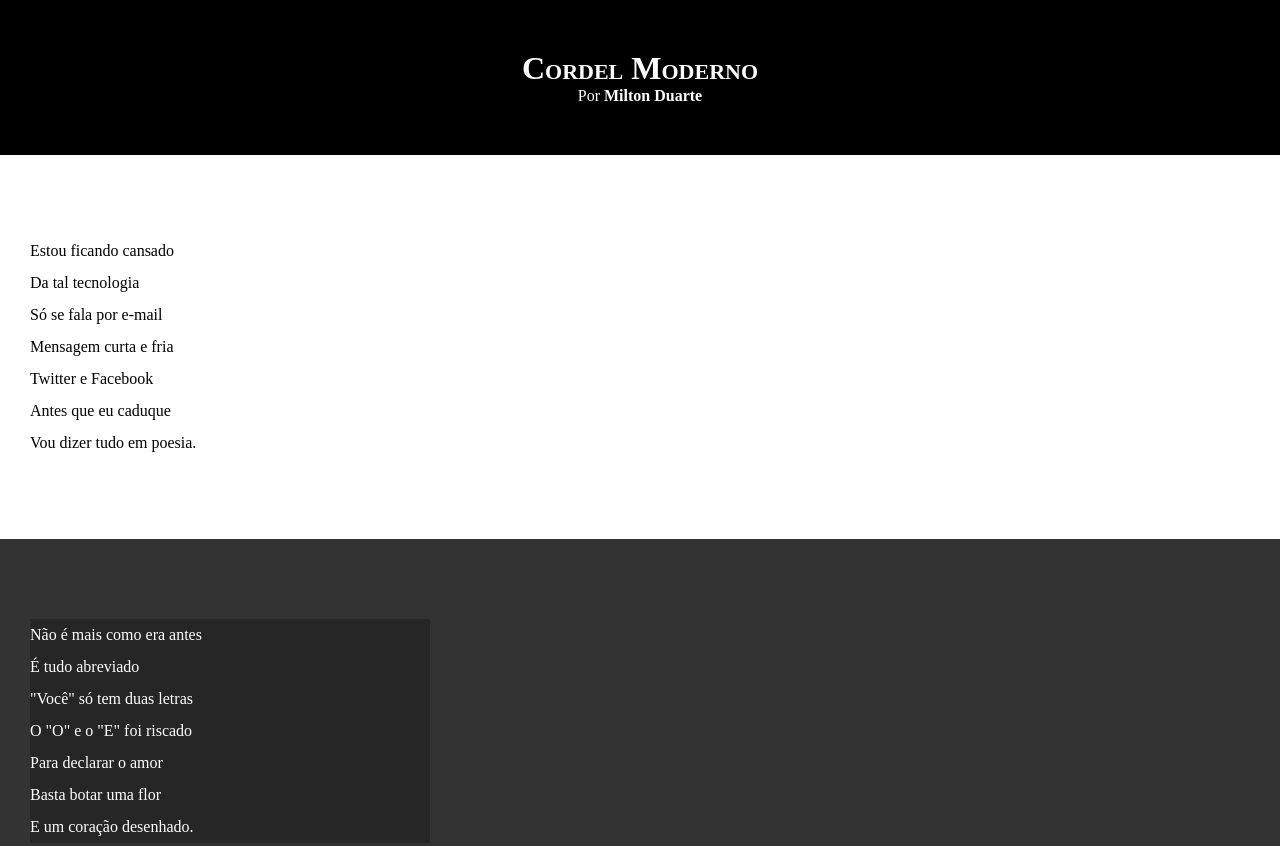
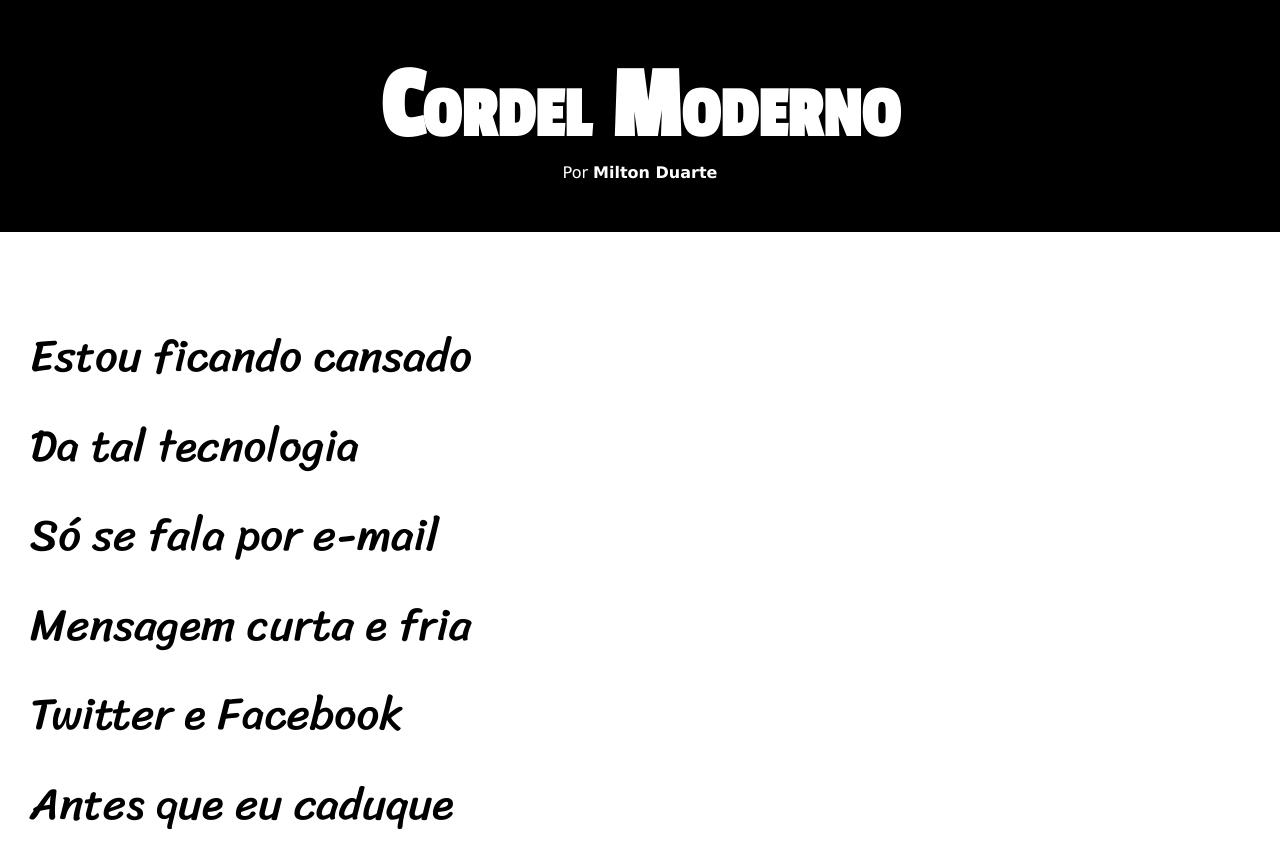
Before and after one commit to Wesley-Nilton/html-css-cursoemvideo, a plain HTML site: page desafios/d012/index.html in a window 1280 px wide. Shown: the top 846 px of the page. Drawn offline with Linux system fonts and the light colour scheme.

Commit message:
Update fonts

```diff
--- a/desafios/d012/estilos/style.css
+++ b/desafios/d012/estilos/style.css
@@ -1,13 +1,21 @@
 @charset "UTF-8";
+@import url('https://fonts.googleapis.com/css2?family=Passion+One&family=Sriracha&display=swap');
 
 *{
     margin: 0;
     padding: 0;
 }
 
+:root{
+    --font1: Verdana, Geneva, Tahoma, sans-serif;
+    --font2: 'Passion One', cursive;
+    --font3: 'Sriracha', cursive;
+}
+
 body{
     min-height: 100vh;
     background-color: darkgrey;
+    font-family: var(--font1);
 }
 
 header{
@@ -19,6 +27,8 @@ header{
 header h1{
     padding-top: 50px;
     font-variant: small-caps;
+    font-family: var(--font2);
+    font-size: 8vw;
 }
 
 header p{
@@ -40,6 +50,8 @@ section{
     padding-bottom: 10vh;
     line-height: 2em;
     padding-left: 30px;
+    font-family: var(--font3);
+    font-size: 3.5vw;
 }
 
 section.normal{
@@ -54,7 +66,8 @@ section.imagem{
 
 section.imagem > p{
     background-color: rgba(0, 0, 0, 0.253);
-    max-width: 400px;
+    display: inline-block;
+    padding: 5px;
 }
 
 footer{
```
